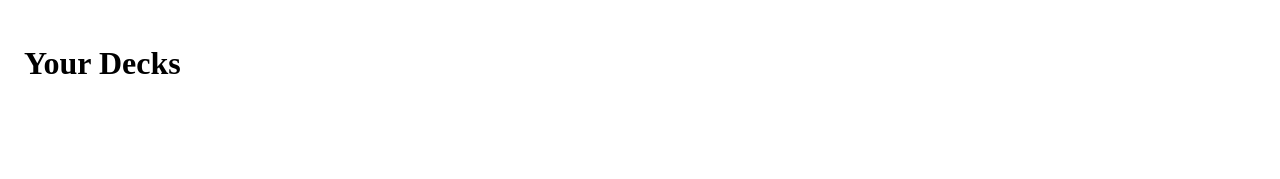
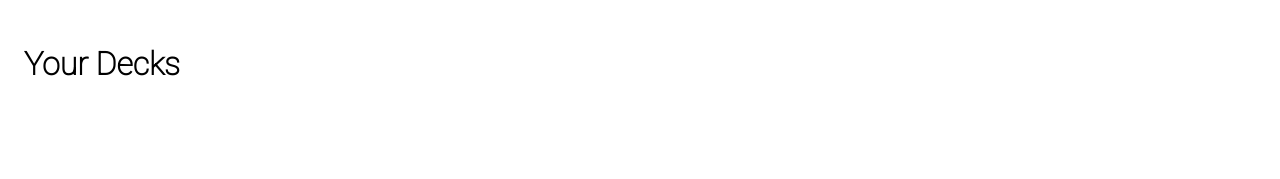
Before and after one commit to caleb1248/react-flashcards, a React (Vite) app: page / in a window 1280 px wide. Shown: the top 179 px of the page. Built offline with nearby package versions, Linux system fonts and the light colour scheme.

Commit message:
add styling

```diff
--- a/src/App.css
+++ b/src/App.css
@@ -1 +1,4 @@
-@import('@fontsource/roboto')
+@import url('https://fonts.googleapis.com/css2?family=Roboto:wght@100&display=swap');
+* {
+  font-family: "Roboto";
+}
```
